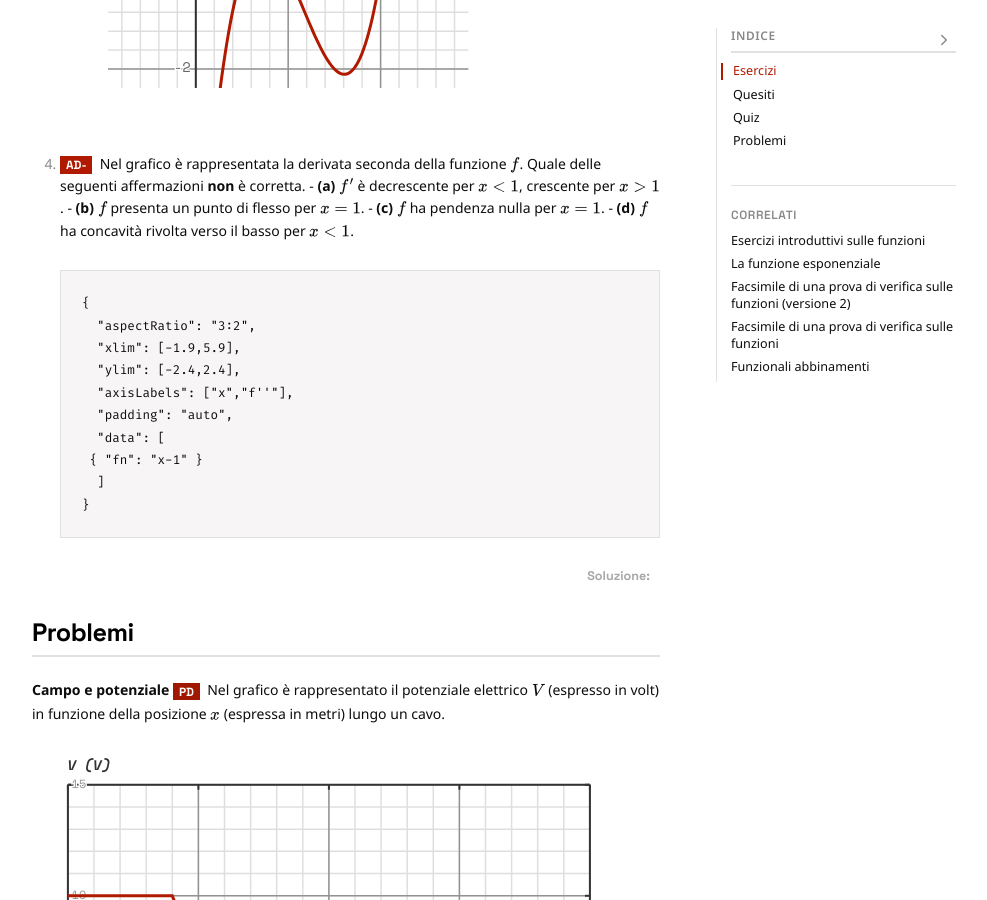
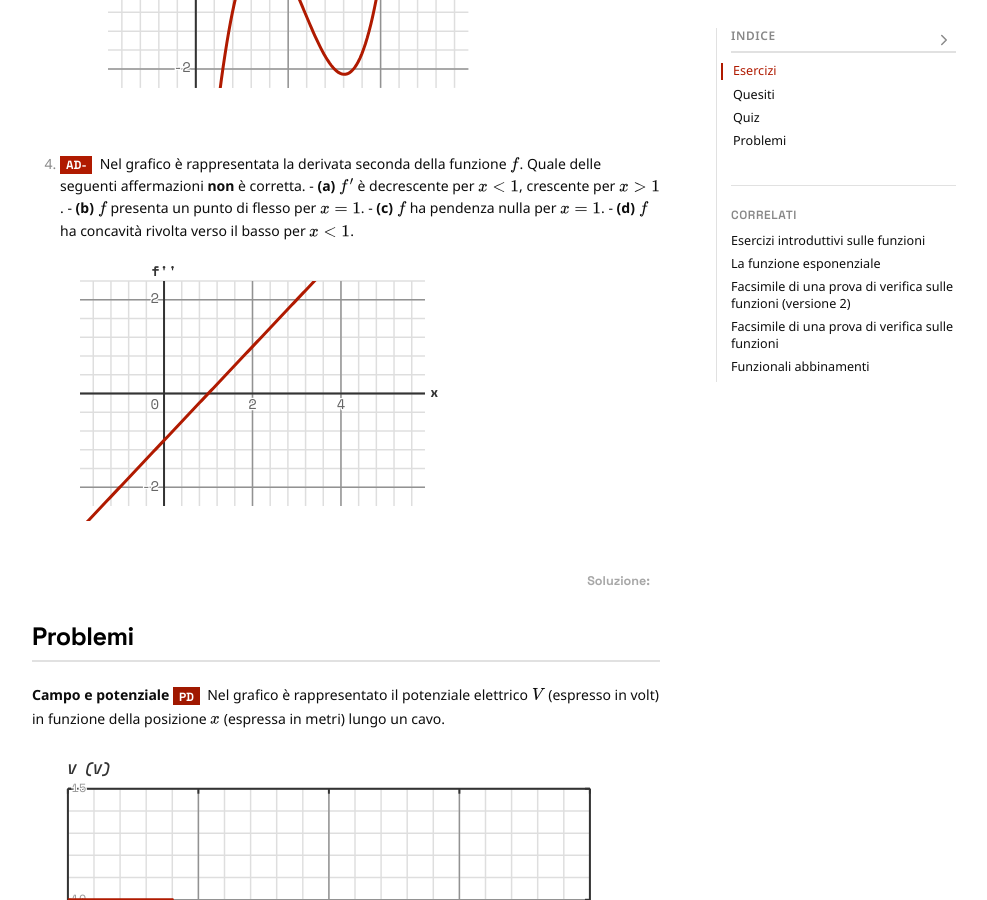
Before and after one commit to Bradwave/matephis, a Jekyll site: the page built from _notes/Public/esercizi-derivata.md, in a window 1280 px wide and 900 px high, scrolled down 5017 px. Shown: the whole window, without its empty margins (146-1133 px from the left). Built offline with Jekyll 4.4.1, drawn with Linux system fonts in a browser that asks for light colours.

Commit message:
Fixes, help.

````diff
--- a/_notes/Public/esercizi-derivata.md
+++ b/_notes/Public/esercizi-derivata.md
@@ -185,7 +185,7 @@
 	   - **(b)** $f$ presenta un punto di flesso per $x = 1$.
 	   - **(c)** $f$ ha pendenza nulla per $x = 1$.
 	   - **(d)** $f$ ha concavità rivolta verso il basso per $x < 1$.
-```
+```matephis
 {
   "aspectRatio": "3:2",
   "xlim": [-1.9,5.9],
````
